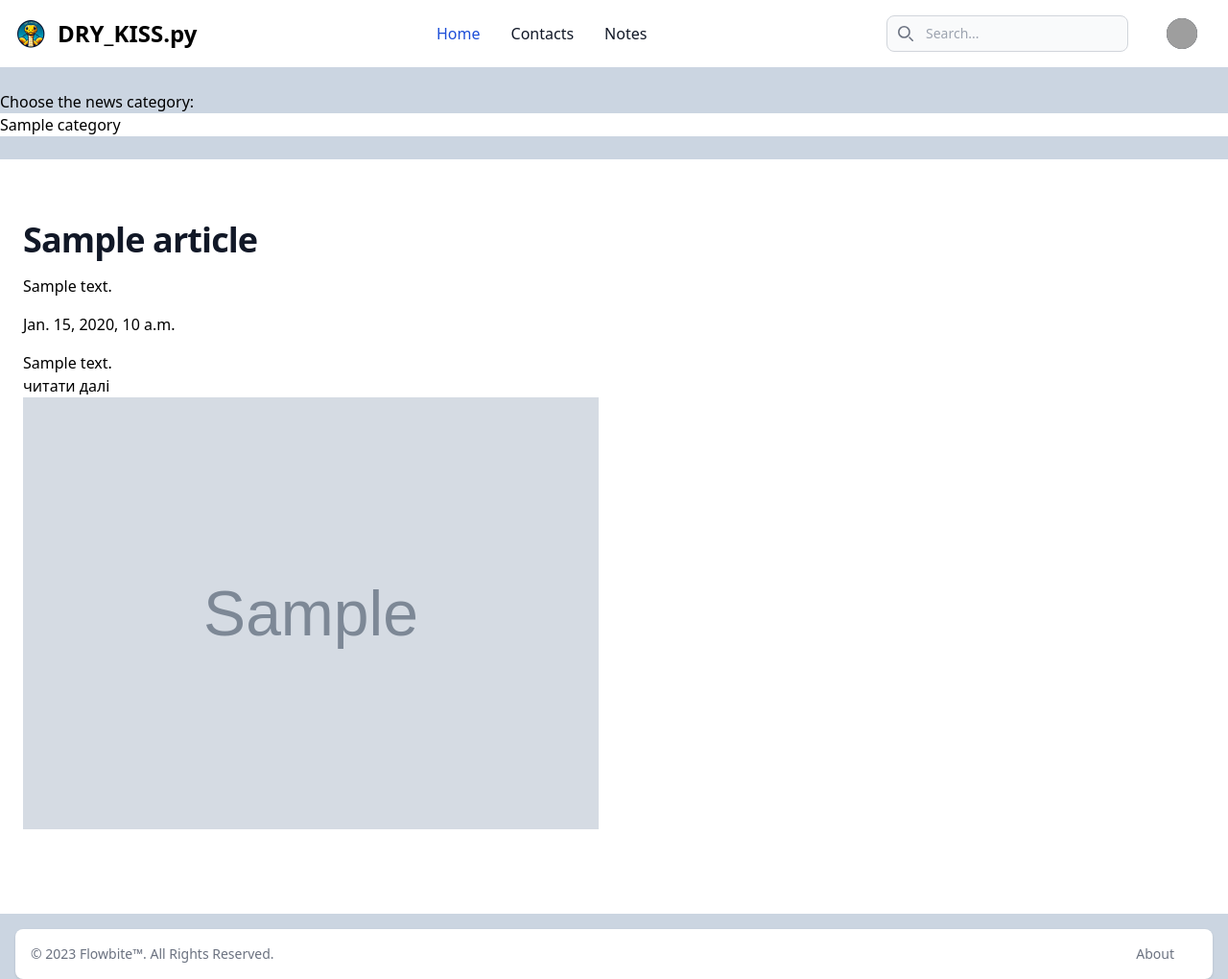
After one commit to the10or/personal-assistant-web, a Django app: template personal_assistant/news/templates/news/index.html in a window 1280 px wide. The commit adds this page. Shown: the whole page at 96% size. Run offline with Django 3.2, Linux system fonts and the light colour scheme; the template is opened without the code that fills it: most values are stand-ins (such as "Sample title", 1, 10 or a date in 2020); grey boxes marked "Sample" are stand-in pictures; some libraries are stand-ins or nearby versions; grey boxes are pictures that could not be loaded.

Commit message:
add index, urls

```diff
--- /dev/null
+++ b/personal_assistant/news/templates/news/index.html
@@ -0,0 +1,28 @@
+{% extends 'theme/base.html' %}
+{% block content %}
+    <br>
+    <h3>Choose the news category:</h3>
+    <section class="bg-white dark:bg-gray-900 grid grid-cols-9 gap-x-2">
+
+        {% for category in categories %}
+            <a href="/{{ category }}">{{ category }}</a>
+        {% endfor %}
+    </section>
+    <br>
+    <section class="bg-white dark:bg-gray-900">
+        <div class="py-8 px-4 mx-auto max-w-screen-xl lg:py-16 lg:px-6">
+
+            {% for article in articles %}
+                <h1 class="mb-4 text-4xl tracking-tight font-bold text-gray-900 dark:text-white">{{ article.title }}</h1>
+
+                <h3 class="mb-4 font-light">{{ article.description }}</h3>
+                <p class="mb-4 font-light">{{ article.publishedAt }}</p>
+                <p>{{ article.content }}</p>
+                <a href="{{ article.url }}">читати далі</a><br>
+                <img alt="{{ article.title }}" src="{{ article.image }}" width="600">
+                <br>
+            {% endfor %}
+
+        </div>
+    </section>
+{% endblock %}
--- a/personal_assistant/personal_assistant/settings.py
+++ b/personal_assistant/personal_assistant/settings.py
@@ -49,6 +49,7 @@ INSTALLED_APPS = [
     "theme",
     "user_auth",
     "contacts",
+    "news",
 ]
 
 
--- a/personal_assistant/personal_assistant/urls.py
+++ b/personal_assistant/personal_assistant/urls.py
@@ -20,6 +20,7 @@ from django.urls import include, path
 
 
 urlpatterns = [
+    path("", include("news.urls")),
     path("admin/", admin.site.urls),
     path('contacts/', include('contacts.urls')),
     path("auth/", include("user_auth.urls")),
--- a/personal_assistant/theme/templates/theme/menu.html
+++ b/personal_assistant/theme/templates/theme/menu.html
@@ -1,5 +1,5 @@
 <li>
-    <a href="#"
+    <a href="{% url 'index' %}"
        class="block py-2 px-3 text-white bg-blue-700 rounded md:bg-transparent md:text-blue-700 md:p-0 md:dark:text-blue-500"
        aria-current="page">Home</a>
 </li>
```
Also changed, not shown: personal_assistant/news/urls.py (added, +8 -0 lines), personal_assistant/news/views.py (+26 -0 lines).
